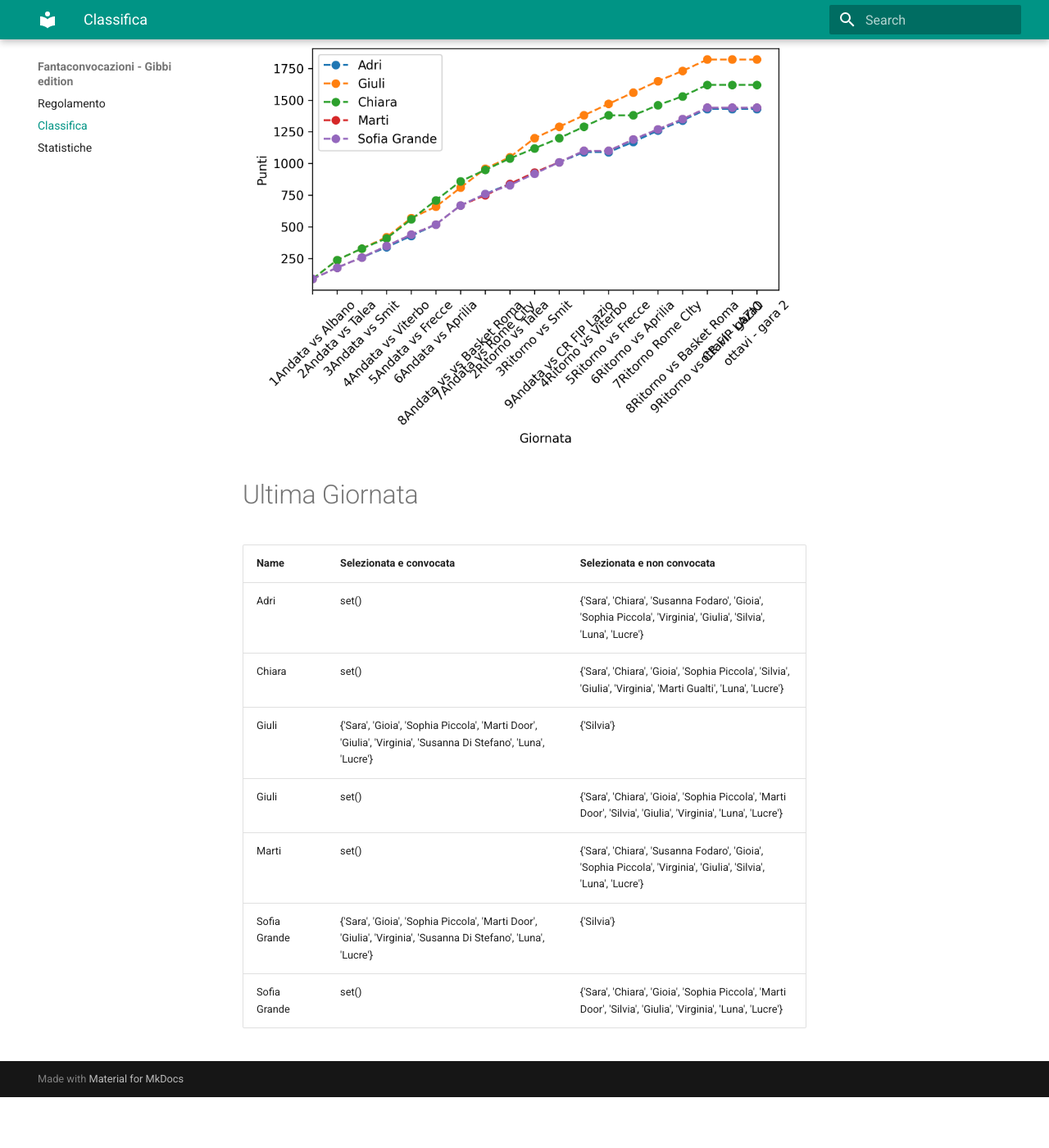
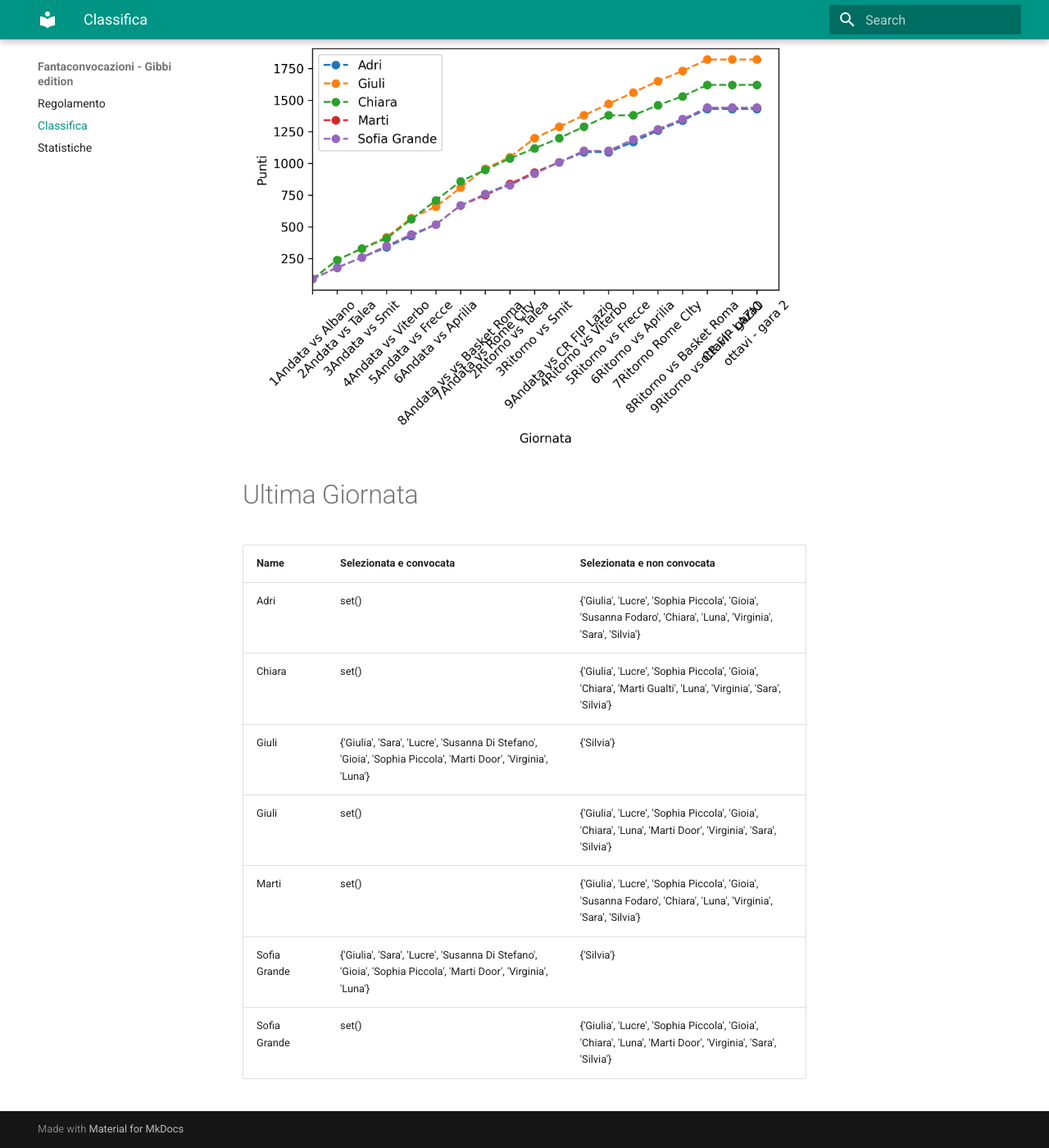
Before and after one commit to martinig94/fantagibbi, an MkDocs documentation site: the page built from docs/Classifica.md, in a window 1280 px wide and 1400 px high, scrolled down 565 px. Shown: the whole window at 82% size. Built offline with MkDocs 1.6.1 and Material for MkDocs 9.7.7, drawn with Linux system fonts in a browser that asks for light colours; before the commit the page ends 1903 px from its top, so only the background shows below that.

Commit message:
Auto-update from main.py

```diff
--- a/docs/Classifica.md
+++ b/docs/Classifica.md
@@ -18,11 +18,11 @@
 <!-- START_TABLE CORRECT -->
 | Name         | Selezionata e convocata                                                                                        | Selezionata e non convocata                                                                                      |
 |:-------------|:---------------------------------------------------------------------------------------------------------------|:-----------------------------------------------------------------------------------------------------------------|
-| Adri         | set()                                                                                                          | {'Sara', 'Chiara', 'Susanna Fodaro', 'Gioia', 'Sophia Piccola', 'Virginia', 'Giulia', 'Silvia', 'Luna', 'Lucre'} |
-| Chiara       | set()                                                                                                          | {'Sara', 'Chiara', 'Gioia', 'Sophia Piccola', 'Silvia', 'Giulia', 'Virginia', 'Marti Gualti', 'Luna', 'Lucre'}   |
-| Giuli        | {'Sara', 'Gioia', 'Sophia Piccola', 'Marti Door', 'Giulia', 'Virginia', 'Susanna Di Stefano', 'Luna', 'Lucre'} | {'Silvia'}                                                                                                       |
-| Giuli        | set()                                                                                                          | {'Sara', 'Chiara', 'Gioia', 'Sophia Piccola', 'Marti Door', 'Silvia', 'Giulia', 'Virginia', 'Luna', 'Lucre'}     |
-| Marti        | set()                                                                                                          | {'Sara', 'Chiara', 'Susanna Fodaro', 'Gioia', 'Sophia Piccola', 'Virginia', 'Giulia', 'Silvia', 'Luna', 'Lucre'} |
-| Sofia Grande | {'Sara', 'Gioia', 'Sophia Piccola', 'Marti Door', 'Giulia', 'Virginia', 'Susanna Di Stefano', 'Luna', 'Lucre'} | {'Silvia'}                                                                                                       |
-| Sofia Grande | set()                                                                                                          | {'Sara', 'Chiara', 'Gioia', 'Sophia Piccola', 'Marti Door', 'Silvia', 'Giulia', 'Virginia', 'Luna', 'Lucre'}     |
+| Adri         | set()                                                                                                          | {'Giulia', 'Lucre', 'Sophia Piccola', 'Gioia', 'Susanna Fodaro', 'Chiara', 'Luna', 'Virginia', 'Sara', 'Silvia'} |
+| Chiara       | set()                                                                                                          | {'Giulia', 'Lucre', 'Sophia Piccola', 'Gioia', 'Chiara', 'Marti Gualti', 'Luna', 'Virginia', 'Sara', 'Silvia'}   |
+| Giuli        | {'Giulia', 'Sara', 'Lucre', 'Susanna Di Stefano', 'Gioia', 'Sophia Piccola', 'Marti Door', 'Virginia', 'Luna'} | {'Silvia'}                                                                                                       |
+| Giuli        | set()                                                                                                          | {'Giulia', 'Lucre', 'Sophia Piccola', 'Gioia', 'Chiara', 'Luna', 'Marti Door', 'Virginia', 'Sara', 'Silvia'}     |
+| Marti        | set()                                                                                                          | {'Giulia', 'Lucre', 'Sophia Piccola', 'Gioia', 'Susanna Fodaro', 'Chiara', 'Luna', 'Virginia', 'Sara', 'Silvia'} |
+| Sofia Grande | {'Giulia', 'Sara', 'Lucre', 'Susanna Di Stefano', 'Gioia', 'Sophia Piccola', 'Marti Door', 'Virginia', 'Luna'} | {'Silvia'}                                                                                                       |
+| Sofia Grande | set()                                                                                                          | {'Giulia', 'Lucre', 'Sophia Piccola', 'Gioia', 'Chiara', 'Luna', 'Marti Door', 'Virginia', 'Sara', 'Silvia'}     |
 <!-- END_TABLE CORRECT -->
```
